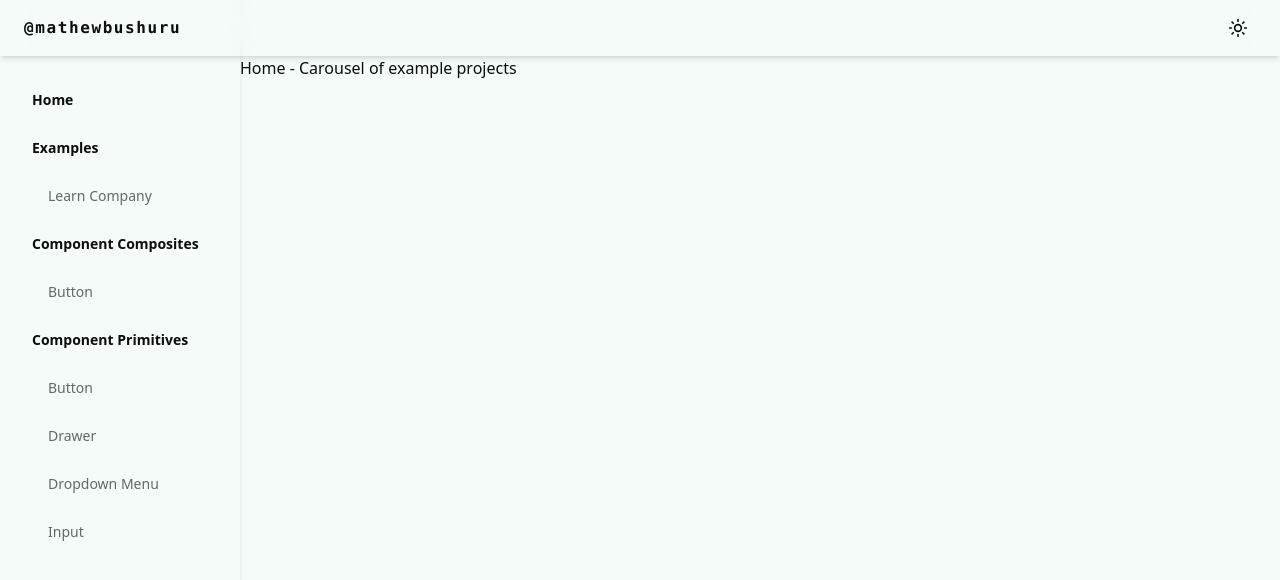
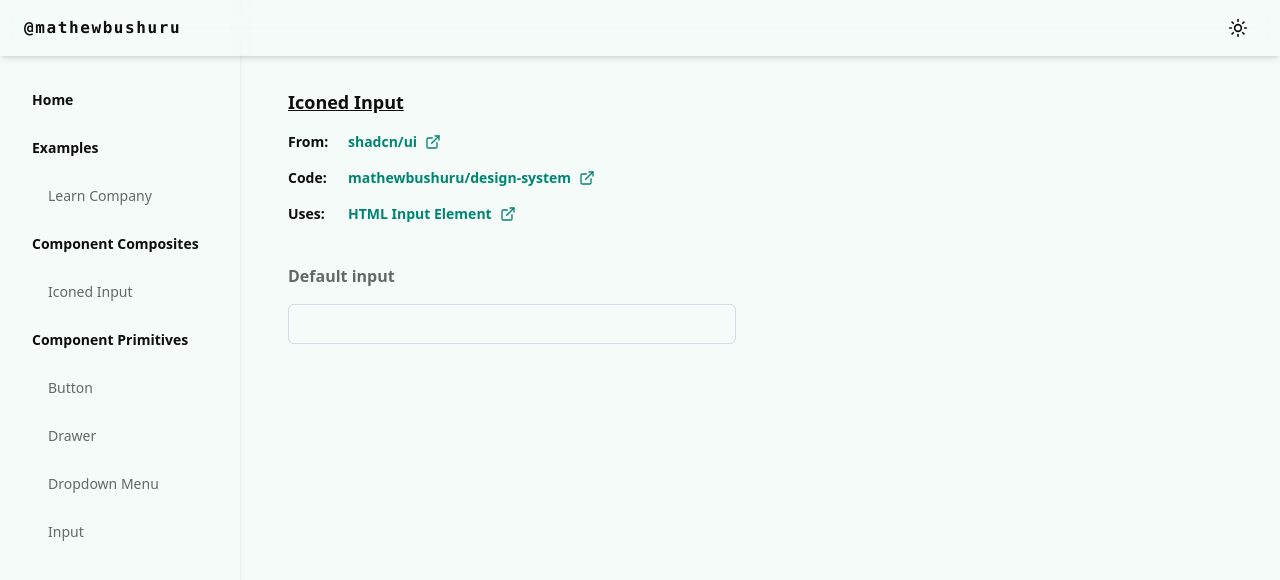
Before and after one commit to mathewbushuru/design-system, a React (Vite) app: page /composites/iconed-input in a window 1280 px wide. Before the commit this address led to /. Shown: the top 580 px of the page. Built offline with nearby package versions, Linux system fonts and the light colour scheme.

Commit message:
Composites showcase setup

```diff
--- a/src/App.tsx
+++ b/src/App.tsx
@@ -14,10 +14,12 @@ import ExamplesPage from "@/pages/examples-page";
 
 import LearnCompany from "@/examples/learn-company/app";
 
-import ButtonShowcase from "@/showcase/components/button-showcase";
-import InputShowcase from "./showcase/components/input-showcase";
-import DrawerShowCase from "@/showcase/components/drawer-showcase";
-import DropdownMenuShowcase from "@/showcase/components/dropdown-menu-showcase";
+import IconedInputShowcase from "@/showcase/composites/iconed-input-showcase";
+
+import ButtonShowcase from "@/showcase/primitives/button-showcase";
+import InputShowcase from "@/showcase/primitives/input-showcase";
+import DrawerShowCase from "@/showcase/primitives/drawer-showcase";
+import DropdownMenuShowcase from "@/showcase/primitives/dropdown-menu-showcase";
 
 const router = createBrowserRouter([
   {
@@ -44,10 +46,10 @@ const router = createBrowserRouter([
     element: <CompositesPage />,
   },
   {
-    path: "/primitives/button",
+    path: "/composites/iconed-input",
     element: (
       <RootLayout>
-        <ButtonShowcase />
+        <IconedInputShowcase />
       </RootLayout>
     ),
   },
--- /dev/null
+++ b/src/components/composites/iconed-input.tsx
@@ -0,0 +1,3 @@
+export default function IconedInput() {
+  return <div>IconedInput</div>;
+}
--- a/src/components/side-navigation.tsx
+++ b/src/components/side-navigation.tsx
@@ -42,9 +42,9 @@ function SideNavigation() {
       <Button
         variant="ghost"
         className="justify-start pl-8 pr-0 font-normal text-muted-foreground"
-        onClick={() => navigate("/composites/button")}
+        onClick={() => navigate("/composites/iconed-input")}
       >
-        Button
+        Iconed Input
       </Button>
 
       {/* Component Primitives  */}
--- a/src/pages/composites-page.tsx
+++ b/src/pages/composites-page.tsx
@@ -1,9 +1,12 @@
 import RootLayout from "@/layouts/root-layout";
+import IconedInputShowcase from "@/showcase/composites/iconed-input-showcase";
 
 const CompositesPage = () => {
   return (
     <RootLayout>
-      <div>Composites</div>
+      <div>
+        <IconedInputShowcase />
+      </div>
     </RootLayout>
   );
 };
--- /dev/null
+++ b/src/showcase/composites/iconed-input-showcase.tsx
@@ -0,0 +1,24 @@
+import ComponentShowcaseLayout from "@/layouts/component-showcase-layout";
+import { Input } from "@/components/primitives/input";
+
+export default function IconedInputShowcase() {
+  return (
+    <ComponentShowcaseLayout
+      componentName="Iconed Input"
+      from="shadcn/ui"
+      fromLink="https://github.com/shadcn-ui/ui"
+      code="mathewbushuru/design-system"
+      codeLink="https://github.com/mathewbushuru/design-system/blob/main/src/components/ui/input.tsx"
+      uses="HTML Input Element"
+      usesLink="https://developer.mozilla.org/en-US/docs/Web/HTML/Element/input"
+    >
+      <h1 className="my-4 text-center font-semibold text-muted-foreground sm:text-left">
+        Default input
+      </h1>
+      <div className="sm:max-w-md">
+        <Input />
+      </div>
+
+    </ComponentShowcaseLayout>
+  );
+}
```
Also changed, not shown: src/pages/primitives-page.tsx (+4 -4 lines), src/showcase/primitives/button-showcase.tsx (renamed from src/showcase/components/button-showcase.tsx), src/showcase/primitives/drawer-showcase.tsx (renamed from src/showcase/components/drawer-showcase.tsx), src/showcase/primitives/dropdown-menu-showcase.tsx (renamed from src/showcase/components/dropdown-menu-showcase.tsx), src/showcase/primitives/input-showcase.tsx (renamed from src/showcase/components/input-showcase.tsx).
